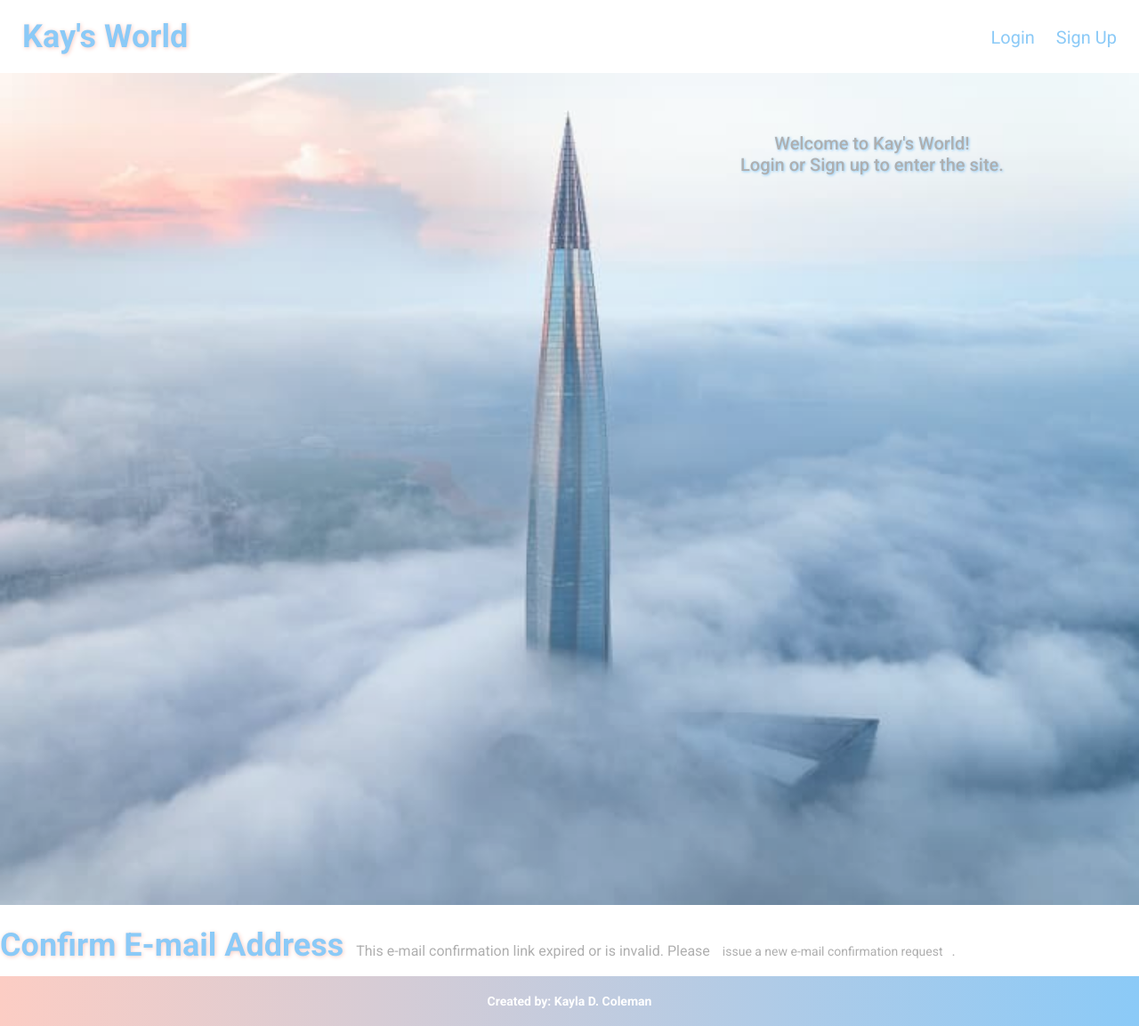
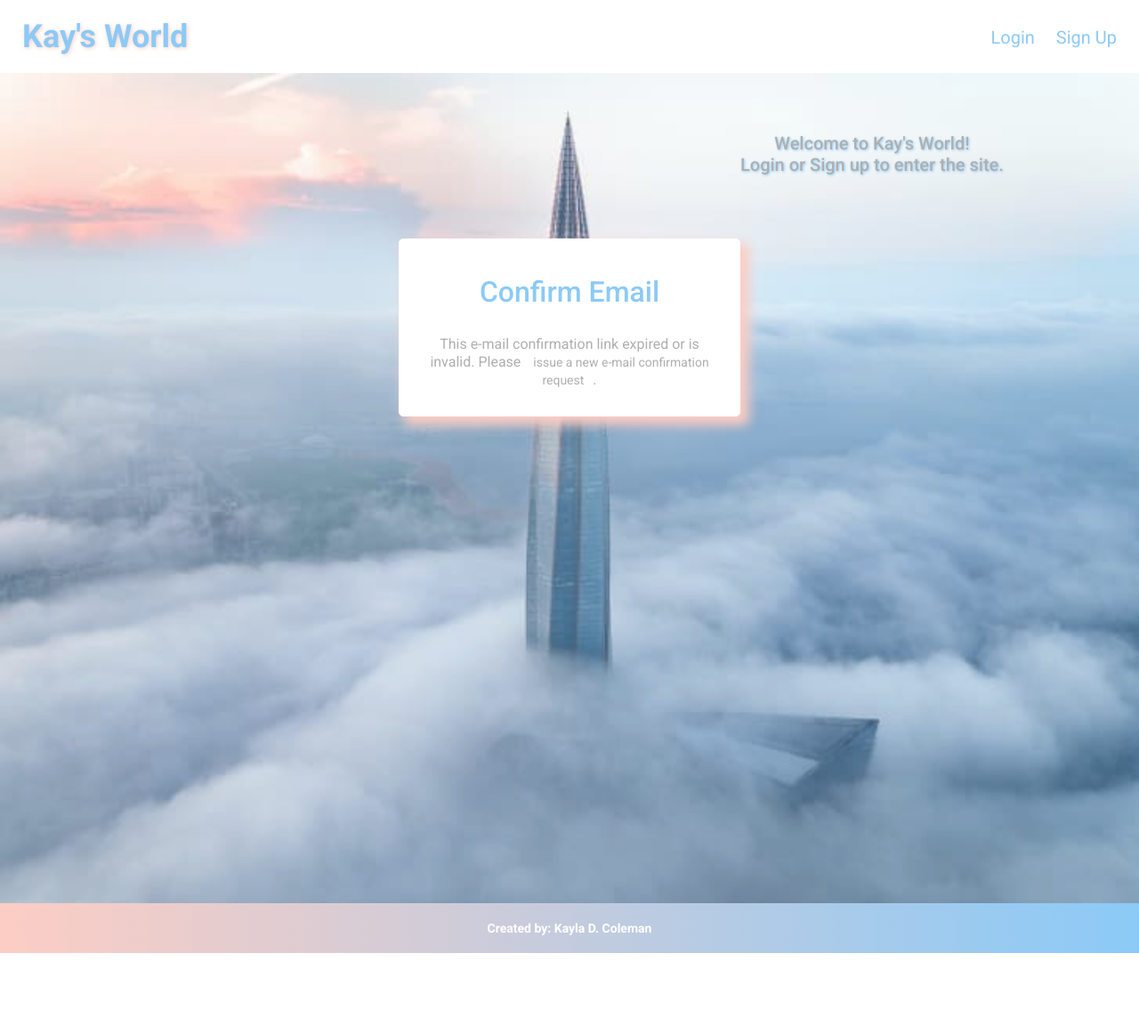
Before and after one commit to kdcoleman/DjangoProjects, a Django app: a page that uses kaysworldAllAuth/users/templates/account/email_confirm.html in a window 1280 px wide. Shown: the whole page at 89% size. After the commit the page ends 1071 px from the top, so only its background shows below. Run offline with Django 3.2, Linux system fonts and the light colour scheme; data comes from the database, SQL or seed files in the repository.

Commit message:
Customize confirmation email content and view

```diff
--- a/kaysworldAllAuth/users/templates/account/email/email_confirmation_subject.txt
+++ b/kaysworldAllAuth/users/templates/account/email/email_confirmation_subject.txt
@@ -1,4 +1,4 @@
 {% load i18n %}
 {% autoescape off %}
-{% blocktrans %}Please Confirm Your E-mail Address{% endblocktrans %}
+{% blocktrans %}Please Confirm Your Email{% endblocktrans %}
 {% endautoescape %}
--- a/kaysworldAllAuth/users/templates/account/email_confirm.html
+++ b/kaysworldAllAuth/users/templates/account/email_confirm.html
@@ -3,29 +3,32 @@
 {% load i18n %}
 {% load account %}
 
-{% block head_title %}{% trans "Confirm E-mail Address" %}{% endblock %}
+{% block head_title %}{% trans "Confirm Email | Kay's World" %}{% endblock %}
 
 
 {% block content %}
-<h1>{% trans "Confirm E-mail Address" %}</h1>
 
 {% if confirmation %}
 
-{% user_display confirmation.email_address.user as user_display %}
+<div id="confirmEmailAlert" class="alert active">
+  <h2>{% trans "Confirm Email" %}</h2>
+  <p>{% blocktrans with confirmation.email_address.email as email %}Please confirm <br>
+    <a href="mailto:{{ email }}">{{ email }}</a>{% endblocktrans %}</p>
 
-<p>{% blocktrans with confirmation.email_address.email as email %}Please confirm that <a href="mailto:{{ email }}">{{ email }}</a> is an e-mail address for user {{ user_display }}.{% endblocktrans %}</p>
-
-<form method="post" action="{% url 'account_confirm_email' confirmation.key %}">
-{% csrf_token %}
-    <button type="submit">{% trans 'Confirm' %}</button>
-</form>
-
+  <form method="post" action="{% url 'account_confirm_email' confirmation.key %}">
+  {% csrf_token %}
+      <button type="submit">{% trans 'Confirm' %}</button>
+  </form>
+</div>
 {% else %}
 
 {% url 'account_email' as email_url %}
 
-<p>{% blocktrans %}This e-mail confirmation link expired or is invalid. Please <a href="{{ email_url }}">issue a new e-mail confirmation request</a>.{% endblocktrans %}</p>
-
+<div id="confirmEmailAlert" class="alert active">
+  <h2>{% trans "Confirm Email" %}</h2>
+  <p>{% blocktrans %}This e-mail confirmation link expired or is invalid.
+    Please <a href="{{ email_url }}">issue a new e-mail confirmation request</a>.{% endblocktrans %}</p>
+</div>
 {% endif %}
 
 {% endblock %}
```
Also changed, not shown: kaysworldAllAuth/users/templates/account/email/email_confirmation_message.txt (+3 -5 lines).
